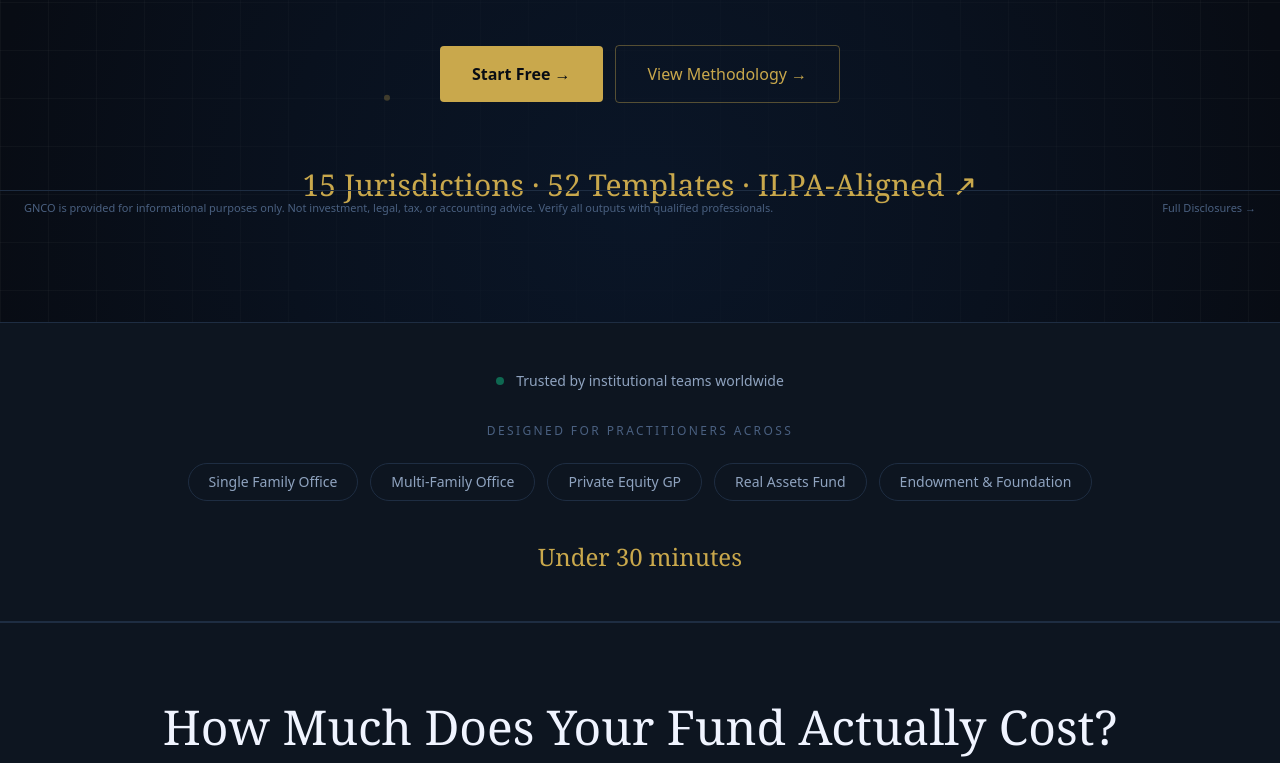
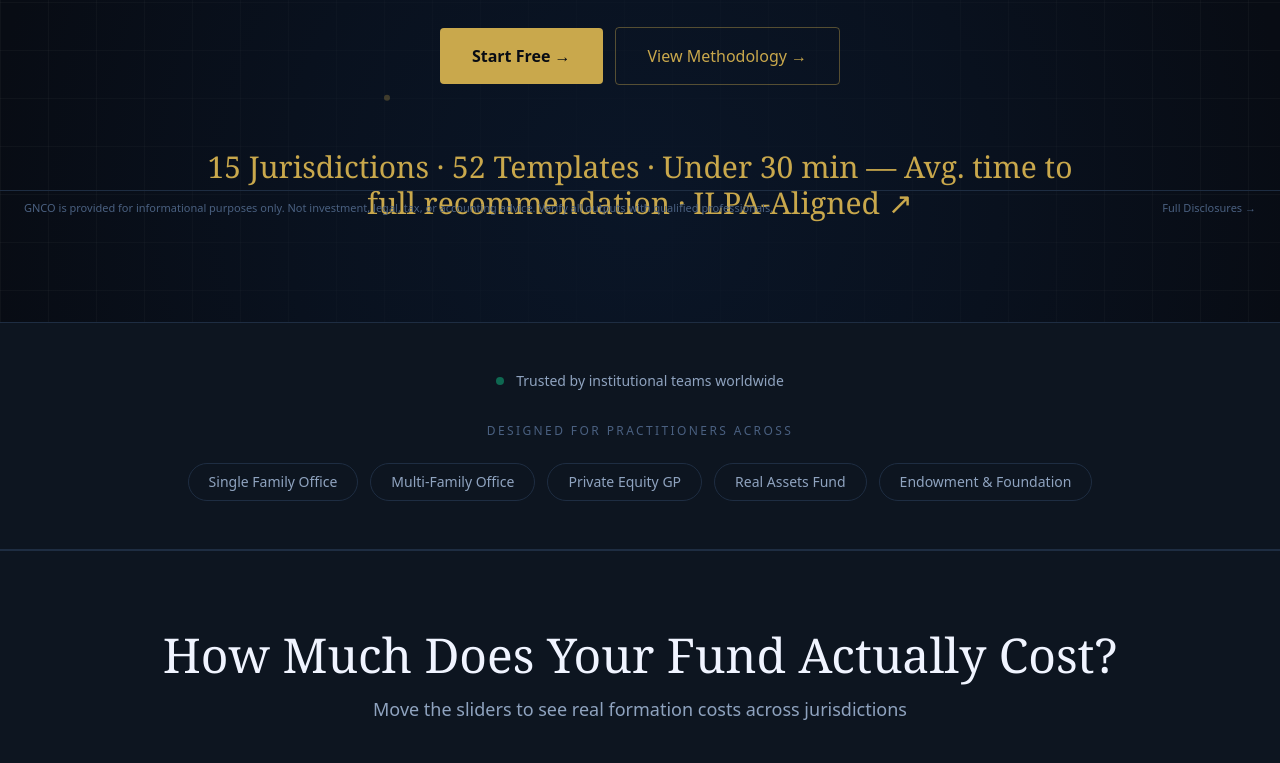
Before and after one commit to hugelifecy-arch/GNCO-2.0, a Next.js app in the folder gnco-platform/: page / in a window 1280 px wide. Shown: the part 574-1337 px from the top of the page. Built offline with nearby package versions, Linux system fonts and the light colour scheme; no server answers.

Commit message:
Move under-30 recommendation time into hero stats strip

```diff
--- a/gnco-platform/src/components/landing/CredibilityStrip.tsx
+++ b/gnco-platform/src/components/landing/CredibilityStrip.tsx
@@ -28,10 +28,6 @@ export function CredibilityStrip() {
             </span>
           ))}
         </div>
-
-        <div className="mx-auto mt-10 max-w-3xl text-center">
-          <p className="font-serif text-2xl text-accent-gold">Under 30 minutes</p>
-        </div>
       </div>
     </section>
   )
--- a/gnco-platform/src/components/landing/HeroSection.tsx
+++ b/gnco-platform/src/components/landing/HeroSection.tsx
@@ -11,6 +11,7 @@ function StatsStrip() {
     <div className="mt-16 text-center">
       <p className="font-serif text-2xl text-accent-gold md:text-3xl">
         {JURISDICTIONS.length} Jurisdictions · 52 Templates ·{' '}
+        Under 30 min — Avg. time to full recommendation ·{' '}
         <a href="https://ilpa.org/reporting-template/" target="_blank" rel="noopener noreferrer">
           ILPA-Aligned ↗
         </a>
```
